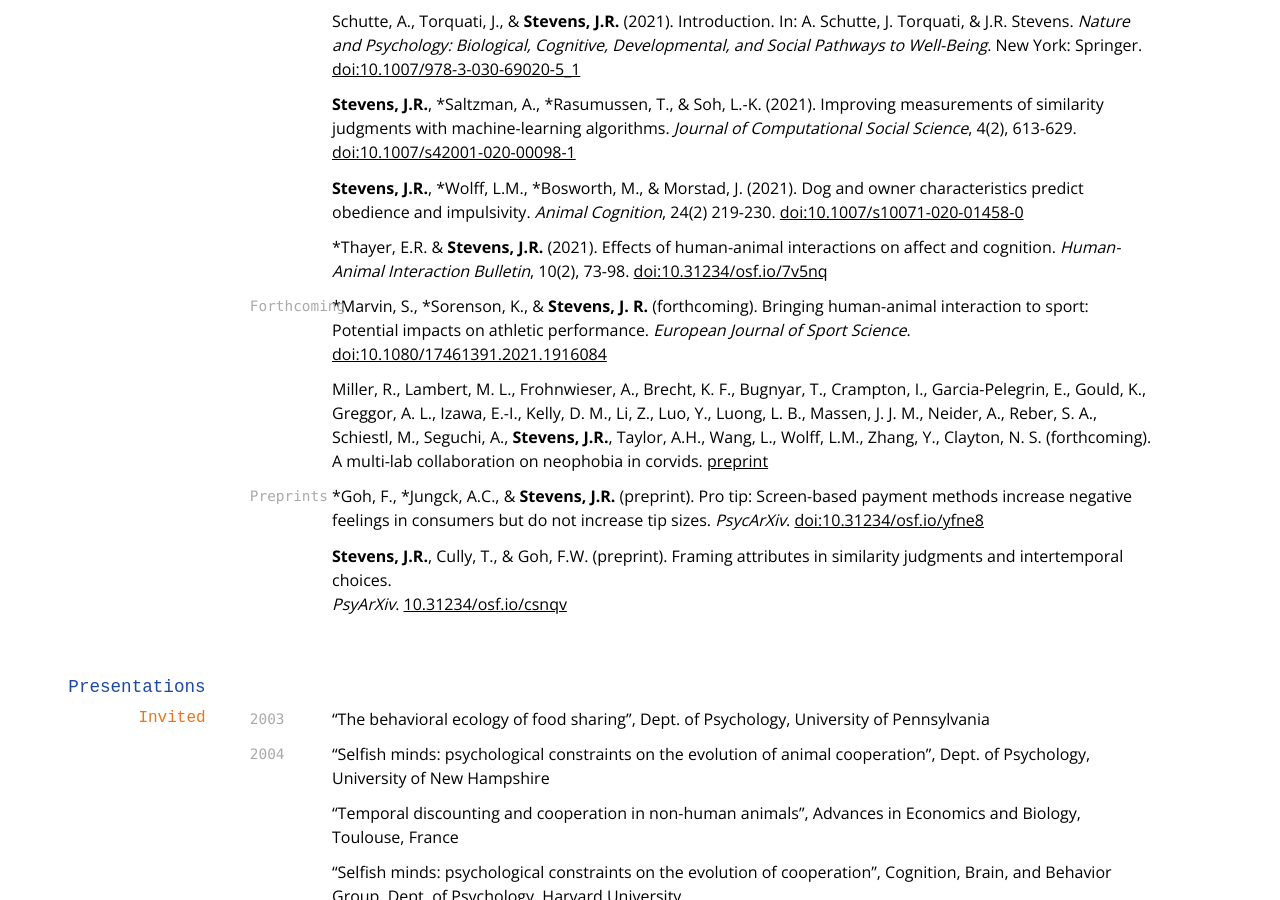
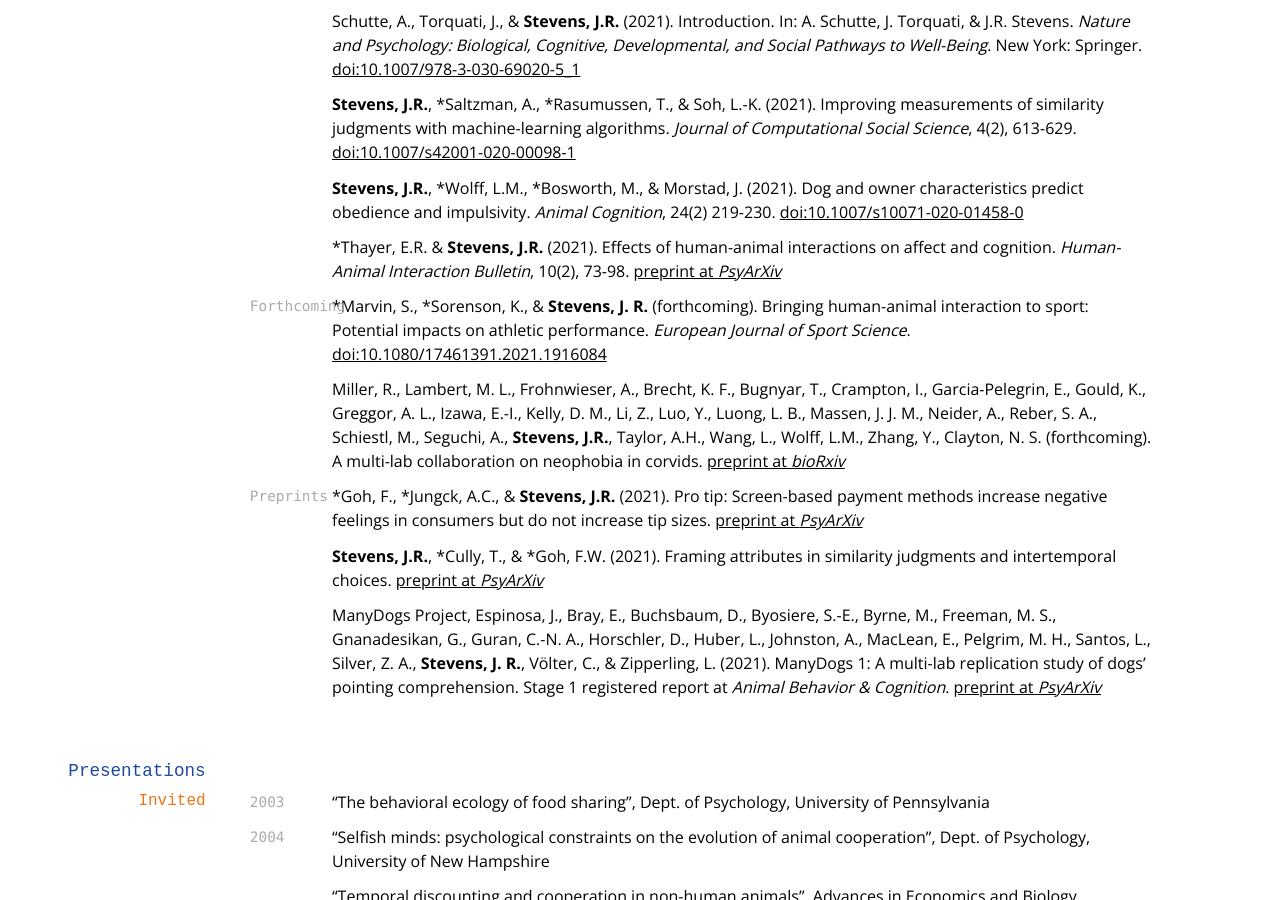
Before and after one commit to JeffreyRStevens/cv, a Jekyll site: the page built from index.md, in a window 1280 px wide and 900 px high, scrolled down 6504 px. Built offline with Jekyll 4.4.1, drawn with Linux system fonts in a browser that asks for light colours; nearby versions of some CDN libraries; some web fonts are replaced.

Commit message:
Add ManyDogs stage 1 registered report

```diff
--- a/index.md
+++ b/index.md
@@ -519,7 +519,7 @@ Dog and owner characteristics predict obedience and impulsivity.
 \*Thayer, E.R. & **Stevens, J.R.** (2021).
 Effects of human-animal interactions on affect and cognition.
 *Human-Animal Interaction Bulletin*, 10(2), 73-98.
-[doi:10.31234/osf.io/7v5nq](https://doi.org/10.31234/osf.io/7v5nq)
+[preprint at *PsyArXiv*](https://doi.org/10.31234/osf.io/7v5nq)
 
 `Forthcoming`
 \*Marvin, S., \*Sorenson, K., & **Stevens, J. R.**
@@ -529,18 +529,20 @@ Effects of human-animal interactions on affect and cognition.
 
 Miller, R., Lambert, M. L., Frohnwieser, A., Brecht, K. F., Bugnyar, T., Crampton, I., Garcia-Pelegrin, E., Gould, K., Greggor, A. L., Izawa, E.-I., Kelly, D. M., Li, Z., Luo, Y., Luong, L. B., Massen, J. J. M., Neider, A., Reber, S. A., Schiestl, M., Seguchi, A., **Stevens, J.R.**, Taylor, A.H., Wang, L.,  Wolff, L.M.,  Zhang, Y., Clayton, N. S. (forthcoming).
 A multi-lab collaboration on neophobia in corvids.
-[preprint](https://doi.org/10.1101/2021.07.27.453788)
+[preprint at *bioRxiv*](https://doi.org/10.1101/2021.07.27.453788)
 
 `Preprints`
-\*Goh, F., \*Jungck, A.C., & **Stevens, J.R.** (preprint).
+\*Goh, F., \*Jungck, A.C., & **Stevens, J.R.** (2021).
 Pro tip: Screen-based payment methods increase negative feelings in consumers but do not increase tip sizes.
-*PsycArXiv*.
-[doi:10.31234/osf.io/yfne8](https://doi.org/10.31234/osf.io/yfne8)
+[preprint at *PsyArXiv*](https://doi.org/10.31234/osf.io/yfne8)
 
-**Stevens, J.R.**, Cully, T., & Goh, F.W. (preprint).
+**Stevens, J.R.**, \*Cully, T., & \*Goh, F.W. (2021).
 Framing attributes in similarity judgments and intertemporal choices.
-*PsyArXiv*.
-[10.31234/osf.io/csnqv](https://doi.org/10.31234/osf.io/csnqv)
+[preprint at *PsyArXiv*](https://doi.org/10.31234/osf.io/csnqv)
+
+ManyDogs Project, Espinosa, J., Bray, E., Buchsbaum, D., Byosiere, S.-E., Byrne, M., Freeman, M. S., Gnanadesikan, G., Guran, C.-N. A., Horschler, D., Huber, L., Johnston, A., MacLean, E., Pelgrim, M. H., Santos, L., Silver, Z. A., **Stevens, J. R.**, Völter, C., & Zipperling, L. (2021).
+ManyDogs 1: A multi-lab replication study of dogs’ pointing comprehension. Stage 1 registered report at *Animal Behavior & Cognition*.
+[preprint at *PsyArXiv*](https://doi.org/10.31234/osf.io/f86jq)
 
 
 ## Presentations
```
Also changed, not shown: cv.md (+10 -8 lines).
